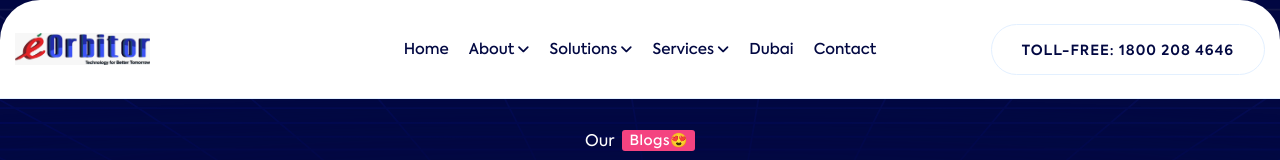
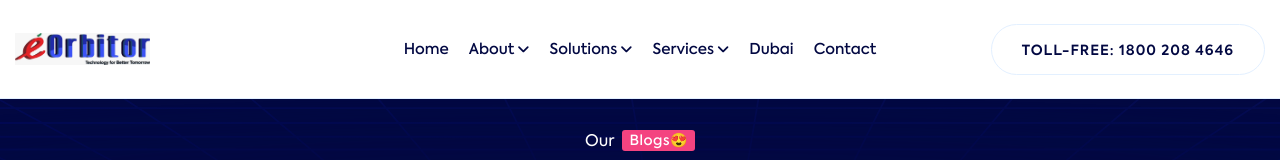
Before and after one commit to software-depart/eorbitor, a React (Create React App) app: page /blog in a window 1280 px wide. Shown: the top 160 px of the page. Built offline with nearby package versions, Linux system fonts and the light colour scheme.

Commit message:
Navigation Issue Fixed in home2

```diff
--- a/src/sass/template-parts/_header.scss
+++ b/src/sass/template-parts/_header.scss
@@ -381,7 +381,6 @@
 
 	.header_bottom {
 		padding: 14px 0;
-		border-radius: 40px 40px 0 0;
 		background-color: var(--bs-white);
 		border-bottom: 1px solid var(--bs-border-color);
 
```
